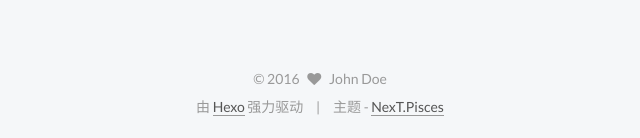
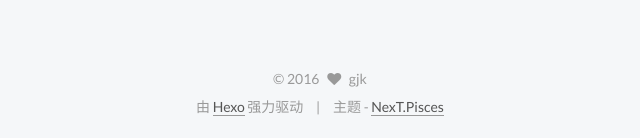
Before and after one commit to gjk/gjk.github.io, a plain HTML site: page 2016/06/29/hello-world/index.html in a window 1280 px wide. Shown: the part 1162-1300 px from the top of the page, 450-1090 px from the left. Drawn offline with Linux system fonts and the light colour scheme.

Commit message:
Site updated: 2016-06-29 21:07:32

```diff
--- a/2016/06/29/hello-world/index.html
+++ b/2016/06/29/hello-world/index.html
@@ -365,8 +365,8 @@ Quick">
         <div class="site-author motion-element" itemprop="author" itemscope itemtype="http://schema.org/Person">
           <img class="site-author-image" itemprop="image"
                src="/images/avatar.gif"
-               alt="John Doe" />
-          <p class="site-author-name" itemprop="name">John Doe</p>
+               alt="gjk" />
+          <p class="site-author-name" itemprop="name">gjk</p>
           <p class="site-description motion-element" itemprop="description"></p>
         </div>
         <nav class="site-state motion-element">
@@ -427,7 +427,7 @@ Quick">
   <span class="with-love">
     <i class="fa fa-heart"></i>
   </span>
-  <span class="author" itemprop="copyrightHolder">John Doe</span>
+  <span class="author" itemprop="copyrightHolder">gjk</span>
 </div>
 
 <div class="powered-by">
--- a/css/main.css
+++ b/css/main.css
@@ -1549,7 +1549,7 @@ pre .javascript .function {
   width: 4px;
   height: 4px;
   border-radius: 50%;
-  background: #be6f7d;
+  background: #53a767;
 }
 .links-of-blogroll {
   font-size: 13px;
```
Also changed, not shown: archives/2016/06/index.html (+3 -3 lines), archives/2016/index.html (+3 -3 lines), archives/index.html (+3 -3 lines), index.html (+3 -3 lines).
